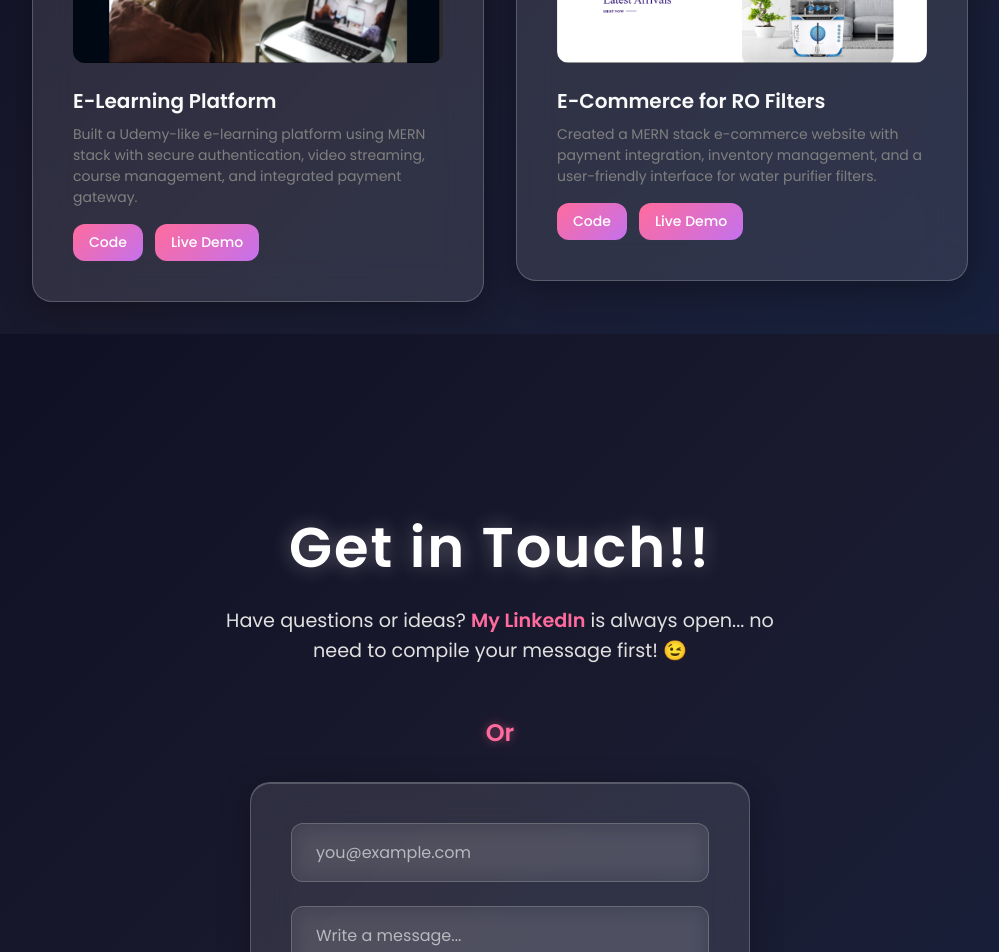
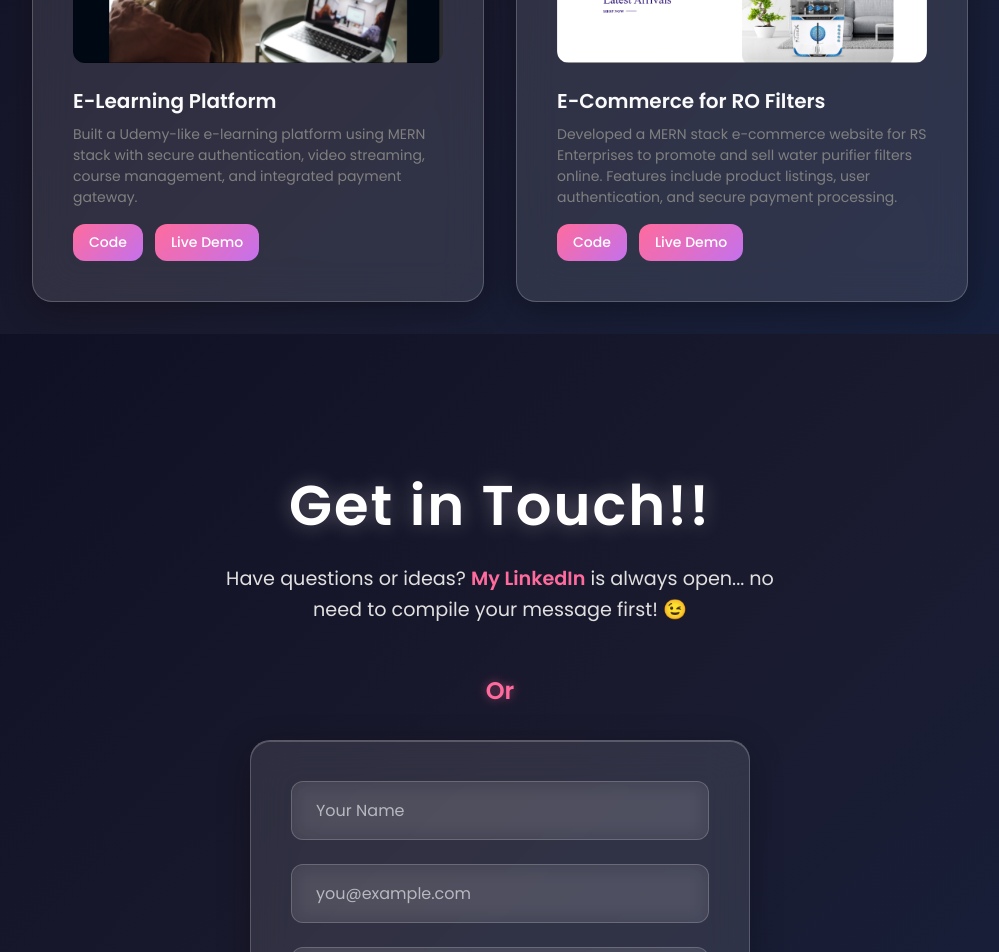
Before and after one commit to Ritesh7m/my-portfolio, a React (Vite) app: page / in a window 1280 px wide. Shown: the part 3020-3972 px from the top of the page, without its empty margins (140-1139 px from the left). Built offline with nearby package versions, Linux system fonts and the light colour scheme.

Commit message:
update contact page

```diff
--- a/package.json
+++ b/package.json
@@ -10,6 +10,8 @@
     "preview": "vite preview"
   },
   "dependencies": {
+    "@emailjs/browser": "^4.4.1",
+    "axios": "^1.9.0",
     "react": "^19.1.0",
     "react-dom": "^19.1.0",
     "react-mouse-particles": "^1.1.5",
--- a/src/components/contact/Contact.jsx
+++ b/src/components/contact/Contact.jsx
@@ -1,46 +1,40 @@
 import React, { useState, useEffect } from "react";
+import emailjs from '@emailjs/browser';
 import "./contact.css";
 
 const Contact = () => {
   const [formData, setFormData] = useState({
+    name: "",
     email: "",
     message: ""
   });
   const [isSubmitting, setIsSubmitting] = useState(false);
   const [submitStatus, setSubmitStatus] = useState("");
 
-  // Create animated particles
+  useEffect(() => {
+    emailjs.init('1fJuDws2qxj0FQSUc'); // Replace with your actual User ID
+  }, []);
+
   useEffect(() => {
     const createParticles = () => {
       const particlesContainer = document.getElementById('particles');
       if (!particlesContainer) return;
-
       const particleCount = 50;
-
       for (let i = 0; i < particleCount; i++) {
         const particle = document.createElement('div');
         particle.className = 'particle';
-
-        // Random positioning
         particle.style.left = Math.random() * 100 + '%';
         particle.style.top = Math.random() * 100 + '%';
-
-        // Random animation delay and duration
         particle.style.animationDelay = Math.random() * 6 + 's';
         particle.style.animationDuration = (Math.random() * 3 + 4) + 's';
-
-        // Random size variation
         const size = Math.random() * 3 + 2;
         particle.style.width = size + 'px';
         particle.style.height = size + 'px';
-
         particlesContainer.appendChild(particle);
       }
     };
 
     createParticles();
-
-    // Cleanup function
     return () => {
       const particlesContainer = document.getElementById('particles');
       if (particlesContainer) {
@@ -49,19 +43,15 @@ const Contact = () => {
     };
   }, []);
 
-  // Handle mouse movement for 3D effect
   useEffect(() => {
     const handleMouseMove = (e) => {
       const container = document.querySelector('.glass-form-container');
       if (!container) return;
-
       const rect = container.getBoundingClientRect();
       const x = e.clientX - rect.left - rect.width / 2;
       const y = e.clientY - rect.top - rect.height / 2;
-
       const rotateX = (y / rect.height) * 10;
       const rotateY = (x / rect.width) * 10;
-
       container.style.transform = `perspective(1000px) rotateX(${-rotateX}deg) rotateY(${rotateY}deg) translateY(-5px)`;
     };
 
@@ -94,20 +84,42 @@ const Contact = () => {
     setIsSubmitting(true);
     setSubmitStatus("sending");
 
-    // Simulate form submission
-    setTimeout(() => {
+    const currentTime = new Date().toLocaleString();
+
+    try {
+      await emailjs.send(
+        'service_w96in71',
+        'template_uh2mfqu',
+        {
+          name: formData.name,
+          from_email: formData.email,
+          message: formData.message,
+          time: currentTime,
+          to_email: 'maurya.ritesh2005@gmail.com'
+        },
+        '1fJuDws2qxj0FQSUc'
+      );
+
       setSubmitStatus("sent");
       setTimeout(() => {
         setSubmitStatus("");
-        setFormData({ email: "", message: "" });
+        setFormData({ name: "", email: "", message: "" });
         setIsSubmitting(false);
       }, 2000);
-    }, 1500);
+    } catch (error) {
+      console.error('EmailJS error:', error);
+      setSubmitStatus("error");
+      setTimeout(() => {
+        setSubmitStatus("");
+        setIsSubmitting(false);
+      }, 3000);
+    }
   };
 
   const getButtonText = () => {
     if (submitStatus === "sending") return "Sending...";
     if (submitStatus === "sent") return "Sent! ✓";
+    if (submitStatus === "error") return "Try Again";
     return "Send Message";
   };
 
@@ -115,20 +127,18 @@ const Contact = () => {
     let baseClass = "send-button";
     if (submitStatus === "sending") baseClass += " sending";
     if (submitStatus === "sent") baseClass += " sent";
+    if (submitStatus === "error") baseClass += " error";
     return baseClass;
   };
 
+
   return (
     <section className="contact section" id="contact">
-      {/* Animated Particles Background */}
       <div className="particles" id="particles"></div>
-
-      {/* Main Contact Content */}
       <div className="contact-section">
         <h2 className="main-title">Get in Touch!!</h2>
-
         <p className="subtitle">
-          Have questions or ideas?{' '}
+          Have questions or ideas?{" "}
           <a
             href="https://www.linkedin.com/in/ritesh-maurya-7459s/"
             className="linkedin-link"
@@ -136,14 +146,25 @@ const Contact = () => {
             rel="noopener noreferrer"
           >
             My LinkedIn
-          </a>{' '}
+          </a>{" "}
           is always open... no need to compile your message first! 😉
         </p>
-
         <div className="or-text">Or</div>
-
         <div className="glass-form-container">
           <form className="contact-form" onSubmit={handleSubmit}>
+            <div className="form-group">
+              <input
+                type="text"
+                name="name"
+                className="form-input"
+                placeholder="Your Name"
+                value={formData.name}
+                onChange={handleInputChange}
+                required
+                disabled={isSubmitting}
+              />
+            </div>
+
             <div className="form-group">
               <input
                 type="email"
--- a/src/components/contact/contact.css
+++ b/src/components/contact/contact.css
@@ -309,3 +309,15 @@
     background: rgba(255, 255, 255, 0.1);
   }
 }
+
+/* email  */
+.send-button.error {
+  background: linear-gradient(135deg, #ff6b9d 0%, #c471ed 100%);
+  animation: shake 0.5s ease-in-out;
+}
+
+@keyframes shake {
+  0%, 100% { transform: translateX(0); }
+  25% { transform: translateX(-5px); }
+  75% { transform: translateX(5px); }
+}
--- a/src/components/work/Data.jsx
+++ b/src/components/work/Data.jsx
@@ -20,7 +20,7 @@ export const Data = [
     title: "E-Commerce for RO Filters",
     category: "Web Development",
     description:
-      "Created a MERN stack e-commerce website with payment integration, inventory management, and a user-friendly interface for water purifier filters.",
+      "Developed a MERN stack e-commerce website for RS Enterprises to promote and sell water purifier filters online. Features include product listings, user authentication, and secure payment processing.",
     codeLink: "https://github.com/Ritesh7m/RS_enterprises",
     demoLink: "https://rs-enterprises.vercel.app",
   },
```
Also changed, not shown: 1 other file (tests, documents, lock files or other folders).
